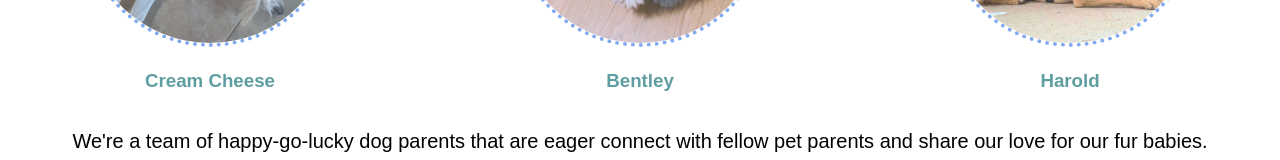
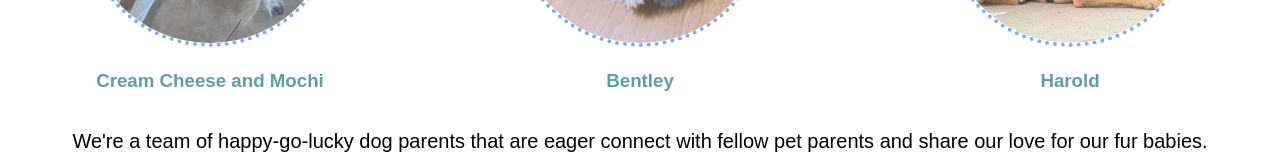
Before and after one commit to chamomiletay/petworkfrontend, a React (Create React App) app: page /about in a window 1280 px wide. Shown: the part 434-594 px from the top of the page. Built offline with nearby package versions, Linux system fonts and the light colour scheme.

Commit message:
some css

```diff
--- a/src/components/About.js
+++ b/src/components/About.js
@@ -28,10 +28,10 @@ const About = () =>{
                     <div className="pet-container">
                         <div className="pet">
 
-                            {/* Cream Cheese! (Sena) */}
+                            {/* Cream Cheese and Mochi! (Sena) */}
                             <img className='profile-pic' src={creamcheesePhoto} alt="cream cheese's breed info here"/>
 
-                            <h3>Cream Cheese</h3>
+                            <h3>Cream Cheese and Mochi</h3>
 
                         </div>
 
--- a/src/components/HomeElements.js
+++ b/src/components/HomeElements.js
@@ -30,22 +30,23 @@ export const VideoBg = styled.video`
     height: 80%%;
     -o-object-fit:cover;
     object-fit:cover;
-    background: white;
+    background-color: white;
 `
 
 export const HomeContent = styled.div`
     z-index: 2;
-    max-width: 1200px;
     color: white;
     position: absolute;
     padding: 8px 24px;
     display: flex;
     flex-direction: column;
     align-items:center;
+    max-width: 1200px;
 `
 
 
 export const HomeH1 =styled.h1`
     justify-content: center;
+    font-size: 300%;
 
 `
--- a/src/components/SignInUp.css
+++ b/src/components/SignInUp.css
@@ -1,5 +1,6 @@
 .input{
     margin: 5px;
+
 
 }
 
@@ -16,6 +17,7 @@
 
 button{
     font: 20px;
+
 }
 
 h2{
--- a/src/components/SignUp.js
+++ b/src/components/SignUp.js
@@ -10,7 +10,7 @@ import pawprint from './blue-pawprint.png'
 const USER_REGEX = /^[a-zA-Z][a-zA-Z0-9]{5,15}$/;
 const PWD_REGEX = /^(?=.*[a-z])(?=.*[A-Z])(?=.*[0-9]).{7,20}$/;
 
-const signUpURL = 'https://petwork-backend.herokuapp.com/profile' //endpoint for signup?
+const signUpURL = 'https://petwork-backend.herokuapp.com/profile:id' //endpoint for signup?
 
 const SignUp = () => {
 
```
Also changed, not shown: src/components/Header.css (line endings or trailing spaces).
